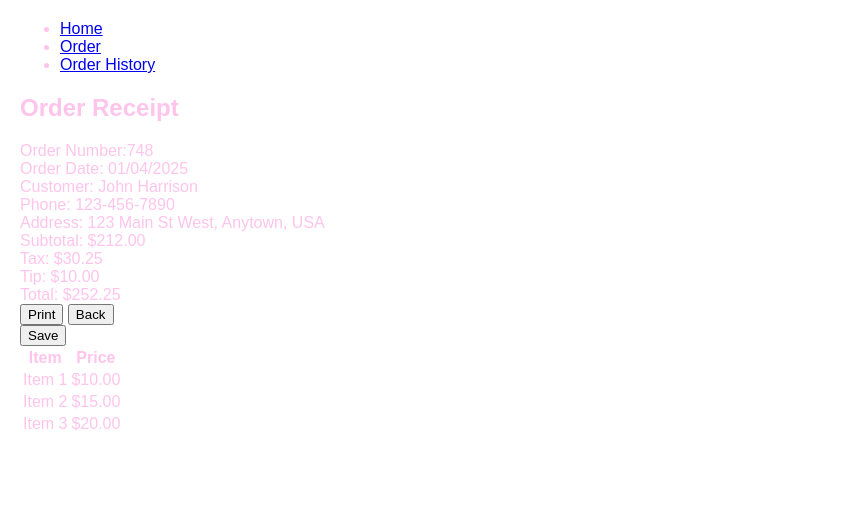
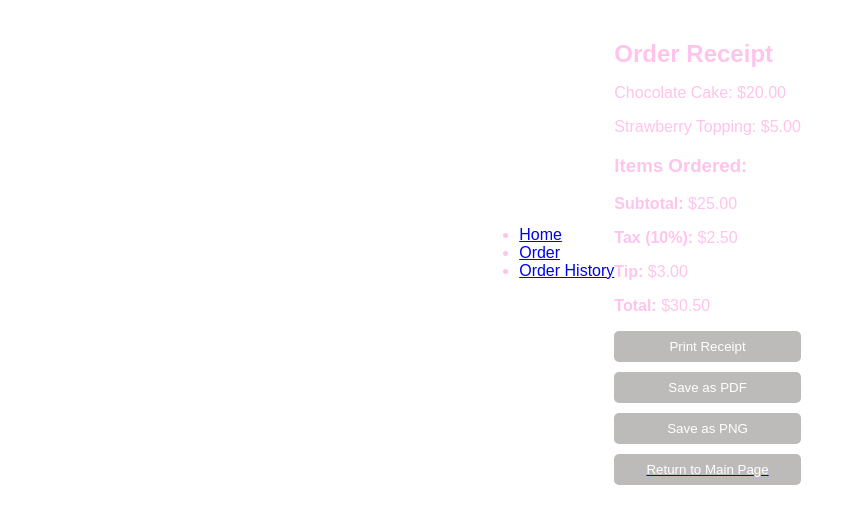
Before and after one commit to HiThereBoss/creationsbyaala, a PHP site: page /receipt/index.html in a window 1280 px wide. Shown: the top 524 px of the page, without its empty margins (0-844 px from the left). Run offline with PHP 8.4, Linux system fonts and the light colour scheme.

Commit message:
added changes to receipt

```diff
--- a/css/receipt.css
+++ b/css/receipt.css
@@ -1,90 +1,37 @@
 body{
     font-family: 'Arial', sans-serif;
     margin: 20px;
+    justify-content: center;
+    display: flex;
+    align-items: center;
 }
 
-.receipt-contact{
-    max-width: 600px;
+.receipt.container{
+    width: 100%;
     margin: 0 auto;
     padding: 20px;
-    border: 1px solid #ccc;
+    background-color: #f9f9f9;
+    border: 1px solid #e1e1e1;
     border-radius: 5px;
-    background-color: #f9f9f9;
+    width: 300px;
 }
 
-.receipt-contact h1{
-    text-align: center;
-    margin-bottom: 20px;
+h2{
+    margin-bottom: 15px;
 }
 
-.receipt-contact p{
-    margin-bottom: 10px;
-}
-.receipt-contact .contact-info{
-    display: flex;
-    justify-content: space-between;
+button {
+    margin-top: 10px;
+    padding: 8px 12px;
+    background-color: #bdbbba;
+    color: white;
+    border: none;
+    cursor: pointer;
+    border-radius: 5px;
+    display: block;
+    width: 100%;
 }
 
-.receipt-contact .contact-info span{
-    margin-right: 10px;
+button:hover {
+    background-color: #72706e;
 }
-
-.receipt-contact .contact-info .phone{
-    font-size: 20px;
-}
-
-.receipt-contact .contact-info .email{
-    font-size: 16px;
-}
-
-.receipt-contact .contact-info .address{
-    font-size: 14px;
-}
-
-.receipt-contact .contact-info .date{
-    font-size: 14px;
-}
-
-.receipt-contact .contact-info .time{
-    font-size: 14px;
-}
-
-.receipt-contact .items{
-    margin-top: 30px;
-}
-
-.receipt-contact .items table{
-    width: 100%;
-    border-collapse: collapse;
-}
-
-.receipt-contact .items table th,
-.receipt-contact .items table td{
-    padding: 10px;
-    border: 1px solid #ccc;
-    text-align: left;
-}
-.receipt-contact .items table th{
-    background-color: #f2f2f2;
-}
-
-.receipt-contact .items table tr:nth-child(even) {
-    background-color: #f9f9f9;
-}
-
-.receipt-contact .total{
-    margin-top: 30px;
-    text-align: right;
-}
-
-.receipt-contact .total span{
-    font-weight: bold;
-}
-
-.receipt-contact .total .amount{
-    font-size: 24px;
-}
-
-.receipt-contact .total .currency{
-    font-size: 18px;
-}
--- a/js/receipt.js
+++ b/js/receipt.js
@@ -1,9 +1,49 @@
-const items = [
-    { id: 1, name: 'Item1', price: 10.00 },
-    { id: 2, name: 'Item2', price: 20.00 },
-    { id: 3, name: 'Item3', price: 50.25 },
-    { id: 4, name: 'Item4', price: 75.00 },
-    { id: 5, name: 'Item5', price: 100.00 },
-]
+document.addEventListener("DOMContentLoaded", function () {
+    generateReceipt();
+});
 
-const taxRate = 0.10
+function generateReceipt() {
+    let orderData = JSON.parse(localStorage.getItem("cakeOrder")) || {
+        items: [
+            { name: "Chocolate Cake", price: 20 },
+            { name: "Strawberry Topping", price: 5 }
+        ],
+        tip: 3
+    };
+
+    let subtotal = orderData.items.reduce((acc, item) => acc + item.price, 0);
+    let tax = subtotal * 0.10;
+    let total = subtotal + tax + orderData.tip;
+
+    let receiptDetails = document.getElementById("receipt-details");
+    receiptDetails.innerHTML = orderData.items.map(item =>
+        `<p>${item.name}: $${item.price.toFixed(2)}</p>`
+    ).join("");
+
+    document.getElementById("subtotal").textContent = `$${subtotal.toFixed(2)}`;
+    document.getElementById("tax").textContent = `$${tax.toFixed(2)}`;
+    document.getElementById("tip").textContent = `$${orderData.tip.toFixed(2)}`;
+    document.getElementById("total").textContent = `$${total.toFixed(2)}`;
+}
+
+function printReceipt() {
+    window.print();
+}
+
+function saveAsPDF() {
+    html2canvas(document.getElementById("receipt")).then(canvas => {
+        let imgData = canvas.toDataURL("image/png");
+        let pdf = new jsPDF();
+        pdf.addImage(imgData, "PNG", 10, 10);
+        pdf.save("receipt.pdf");
+    });
+}
+
+function saveAsImage() {
+    html2canvas(document.getElementById("receipt")).then(canvas => {
+        let link = document.createElement("a");
+        link.href = canvas.toDataURL();
+        link.download = "receipt.png";
+        link.click();
+    });
+}
--- a/receipt/index.html
+++ b/receipt/index.html
@@ -4,8 +4,8 @@
     <meta charset="UTF-8">
     <meta name="viewport" content="width=device-width, initial-scale=1.0">
     <title>Receipt</title>
-    <link rel="stylesheet" href="../css/style.css">
-    <link rel="stylesheet" href="../css/receipt.css">
+    <link rel="stylesheet" href="/css/style.css">
+    <link rel="stylesheet" href="/css/receipt.css">
 </head>
 <body>
     <nav>
@@ -19,44 +19,26 @@
     <div class="receipt-container" id="receipt">
         <h2>Order Receipt</h2>
         <div id="receipt-details">
-            <div id="order-number">Order Number:748</div>
-            <div id="order-date">Order Date: 01/04/2025</div>
-            <div id="customer-name">Customer: John Harrison</div>
-            <div id="customer-phone">Phone: 123-456-7890</div>
-            <div id="customer-address">Address: 123 Main St West, Anytown, USA</div>
-            <div id="order-items">
-                <table>
-                    <thead>
-                        <tr>
-                            <th>Item</th>
-                            <th>Price</th>
-                        </tr>
-                        <tr>
-                            <td>Item 1</td>
-                            <td>$10.00</td>
-                        </tr>
-                        <tr>
-                            <td>Item 2</td>
-                            <td>$15.00</td>
-                        </tr>
+            <div id="order-number"></div>
+            <div id="order-date"></div>
+            <div id="customer-name"></div>
+            <div id="customer-phone"></div>
+            <div id="customer-address"></div>
+    </div>
 
-                        <tr>
-                            <td>Item 3</td>
-                            <td>$20.00</td>
-                        </tr>
-                    </thead>
-        </div>
+    <h3>Items Ordered:</h3>
+    <div id="order-items"></div>
+
+    <p><strong>Subtotal:</strong> <span id="subtotal"></span></p>
+    <p><strong>Tax (10%):</strong> <span id="tax"></span></p>
+    <p><strong>Tip:</strong> <span id="tip"></span></p>
+    <p><strong>Total:</strong> <span id="total"></span></p>
+
+    <button onclick="printReceipt()">Print Receipt</button>
+    <button onclick="saveAsPDF()">Save as PDF</button>
+    <button onclick="saveAsImage()">Save as PNG</button>
+    <a href="index.html"><button>Return to Main Page</button></a>
     </div>
-    <div class="total" id="subtotal">Subtotal: $212.00</div>
-    <div class="total" id="tax">Tax: $30.25</div>
-    <div class="total" id="tip">Tip: $10.00</div>
-    <div class="total" id="total">Total: $252.25</div>
-
-    <div id="buttons">
-        <button id="print">Print</button>
-        <button id="back">Back</button>
-    </div>
-    <button class="save-btn" onclick="saveReceipt()">Save</button>
 
     <script src="../js/receipt.js"></script>
 </body>
```
